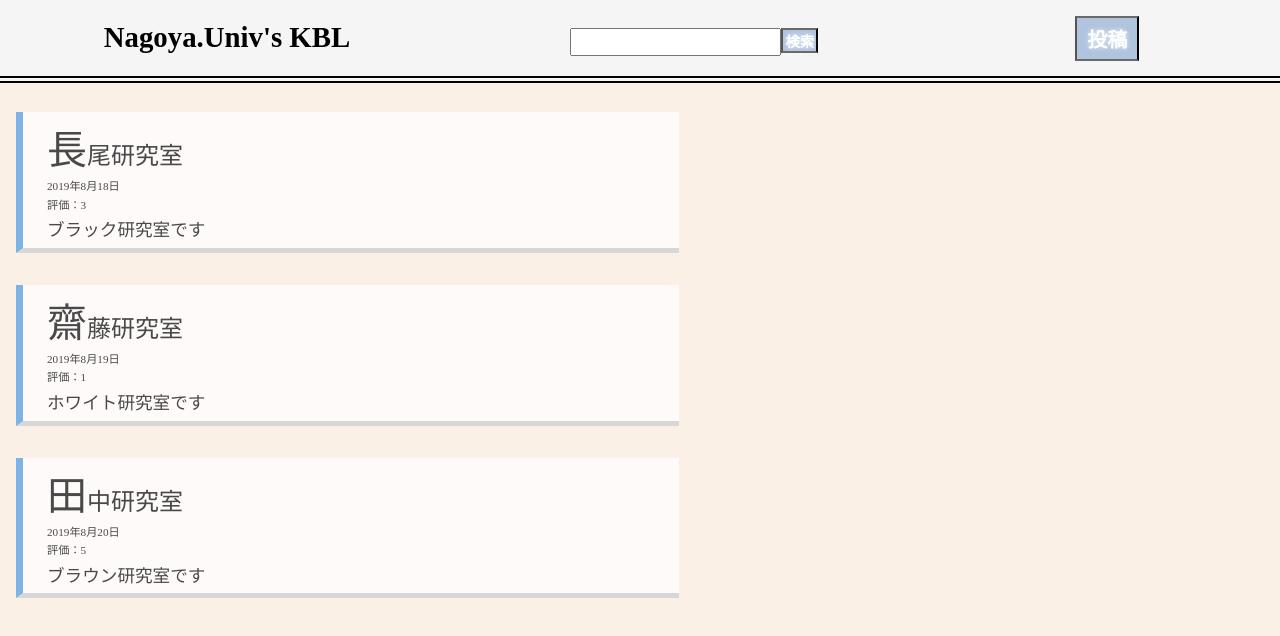
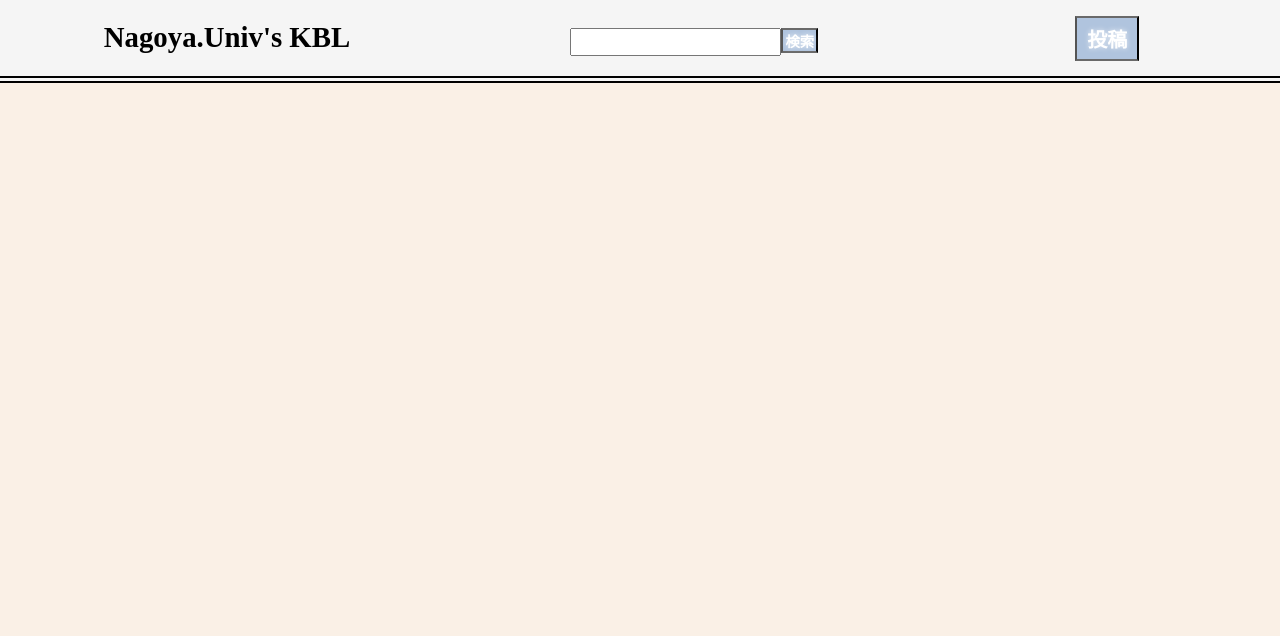
Before and after one commit to kotatutatuko/nu-ken-bl, a React (Create React App) app: page / in a window 1280 px wide. Shown: the top 636 px of the page. Built offline with nearby package versions, Linux system fonts and the light colour scheme.

Commit message:
デフォルト値を消す

```diff
--- a/src/App.js
+++ b/src/App.js
@@ -7,28 +7,8 @@ export default class App extends React.Component {
   constructor() {
     super();
     this.state = {
-        searchValue: "",
-        reviewArray: [
-        {
-          laboratoryName: "長尾研究室",
-          date: "2019年8月18日",
-          starCount: 3,
-          reviewBody: "ブラック研究室です"
-        },
-        {
-          laboratoryName: "齋藤研究室",
-          date: "2019年8月19日",
-          starCount: 1,
-          reviewBody: "ホワイト研究室です"
-        },
-        {
-          laboratoryName: "田中研究室",
-          date: "2019年8月20日",
-          starCount: 5,
-          reviewBody: "ブラウン研究室です"
-        }
-      ], // 中身はレビューオブジェクトの配列 キーは laboratoryName, date, starCount, reviewBodyの４つ 適当にデフォルト値を入れときます
-      displayReviewArray: []
+        reviewArray: [], // 中身はレビューオブジェクトの配列 キーは laboratoryName, date, starCount, reviewBodyの４つ 適当にデフォルト値を入れときます
+        displayReviewArray: []
     };
 
     // 表示用の配列を初期化
@@ -36,7 +16,7 @@ export default class App extends React.Component {
     this.state.displayReviewArray = reviewArray;
 
     this.postReview = this.postReview.bind(this);
-    this.getDisplayReview = this.getDisplayReview.bind(this);
+    this.setDisplayReview = this.setDisplayReview.bind(this);
 
 
   }
@@ -57,17 +37,17 @@ export default class App extends React.Component {
       const date = getDate();
       const reviewArray = this.state.reviewArray;
       this.setState({
-          reviewArray: reviewArray.concat([{
+          reviewArray: [{
             laboratoryName: LabName,
             date: date,
             starCount: StaCount,
             reviewBody: RevBody
-          }])
-      })
+          }].concat(reviewArray)
+      });
       return true;
   }
 
-  getDisplayReview(searchValue) {
+  setDisplayReview(searchValue) {
       if (searchValue === "") {
           this.setState({displayReviewArray: this.state.reviewArray});
       }
@@ -81,10 +61,11 @@ export default class App extends React.Component {
     }
 
   render() {
+      console.log(this.state.displayReviewArray)
      return (
       <div>
         <Header postReview={this.postReview}
-        getDisplayReview={this.getDisplayReview}/>
+        setDisplayReview={this.setDisplayReview}/>
         <div>
           <div className="main">
             <ReviewList reviewArray={this.state.displayReviewArray} />
--- a/src/components/header.js
+++ b/src/components/header.js
@@ -12,12 +12,11 @@ export default class Header extends React.Component {
   }
 
   handleChangeSearch(e) {
-    this.props.getDisplayReview(e.target.value)
+    this.props.setDisplayReview(e.target.value)
     this.setState({searchValue: e.target.value})
   }
 
   render() {
-    console.log(this.state.searchValue)
     return (
       <div className="headerContainer">
         <header>
@@ -30,7 +29,9 @@ export default class Header extends React.Component {
               </li>
 
               <li>
-                <PostModal postReview={this.props.postReview}/>
+                <PostModal postReview={this.props.postReview}
+                setDisplayReview={this.props.setDisplayReview}
+                searchValue={this.state.searchValue}/>
               </li>
             </ul>
           </p>
--- a/src/components/postModal.js
+++ b/src/components/postModal.js
@@ -69,11 +69,11 @@ export default class PostModal extends React.Component {
     if (this.props.postReview(this.state.inputLaboratoryName, this.state.inputStarCount, this.state.inputReviewBody)) {
         this.resetInputValue();
         this.closeModal();
+        this.props.setDisplayReview(this.props.searchValue);
     }
   }
 
   render() {
-      console.log(this.state.inputLaboratoryName)
     return (
       <div>
         <button onClick={this.openModal}>投稿</button>
```
